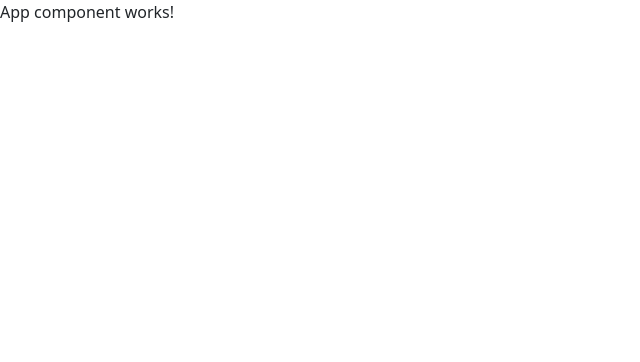
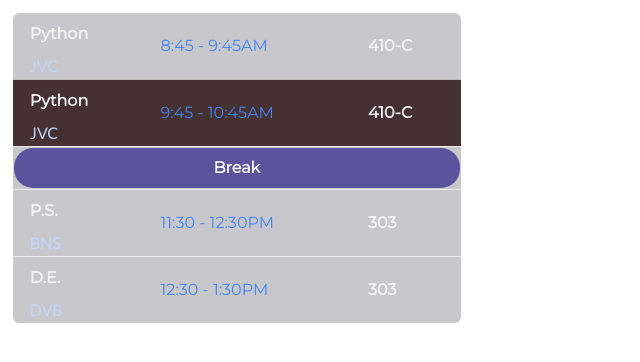
Before and after one commit to Runtime-T3rror/UniCon-frontend, an Angular app: page / in a window 1280 px wide. Shown: the top 362 px of the page, without its empty margins (0-640 px from the left). Built offline with nearby package versions, Linux system fonts and the light colour scheme.

Commit message:
changed to actual values

```diff
--- a/src/app/app.component.html
+++ b/src/app/app.component.html
@@ -1 +1 @@
-App component works!
+<app-timetabledark></app-timetabledark>
--- a/src/app/components/timetabledark/timetabledark.component.css
+++ b/src/app/components/timetabledark/timetabledark.component.css
@@ -8,6 +8,10 @@
     --lectureTimings : #4285F4;
     --hoveredrow : #22283133;
     --current: #453131; /*Indiacates current lecture's background color*/
+}
+
+body{
+    background: #222813;
 }
 
 #tt{
@@ -24,7 +28,7 @@
 }
 
 #breakRow{
-    border-bottom: 0.1rem solid var(--borderbottom);
+    border-bottom: 0.1rem solid #fbfbfbaf;
     cursor:default;
 }
 
@@ -32,34 +36,34 @@
     display: flex;
     align-items: center;
     justify-content: center;
-    background: var(--breakbackground);
-    color: var(--offWhite);
+    background: #5a549c;
+    color: #F5F5F5;;
     border-radius: 1.5vw;
     padding: 0.5rem 0.1rem;
     font-weight: 700;
 }
 
 .lecture{
-    border-bottom: 0.1rem solid var(--borderbottom);
+    border-bottom: 0.1rem solid #fbfbfbaf;
     transition: 500ms background 100ms ease,500ms color 100ms ease;
     cursor:default;
 }
 
 .lecture:hover:not(.current){
-    background: var(--hoveredrow);
+    background: #22283133;
 }
 
 .current{
-    background: var(--current);
+    background: #453131;
 }
 
 .lectureTime{
-    color: var(--lectureTimings);
+    color: #4285F4;
     padding: 0.5rem 1rem;
 }
 
 .subject{
-    color: var(--offWhite);
+    color: #F5F5F5;;
     padding: 0.5rem 1rem;
     font-weight: 700;
     transition: 500ms transform  100ms ease,500ms color 100ms ease;
@@ -67,25 +71,25 @@
 
 .subject:hover{
     transform: scale(1.1);
-    color: var(--hoveredsubfac);
+    color: #259584e5;
 }
 
 
 .facaulty{
     font-family: 'Lato', sans-serif;
     font-weight: 400;
-    color: var(--fac);
+    color: #c1d7f9;
     padding: 0rem 1rem;
     transition: 500ms transform 100ms ease;
 }
 
 .facaulty:hover{
     transform: scale(1.1);
-    color: var(--hoveredsubfac);
+    color: #259584e5;
 }
 
 .lectureClass{
-    color: var(--offWhite);
+    color: #F5F5F5;;
     padding: 0.5rem 1rem;
     font-weight: 700;
 }
```
